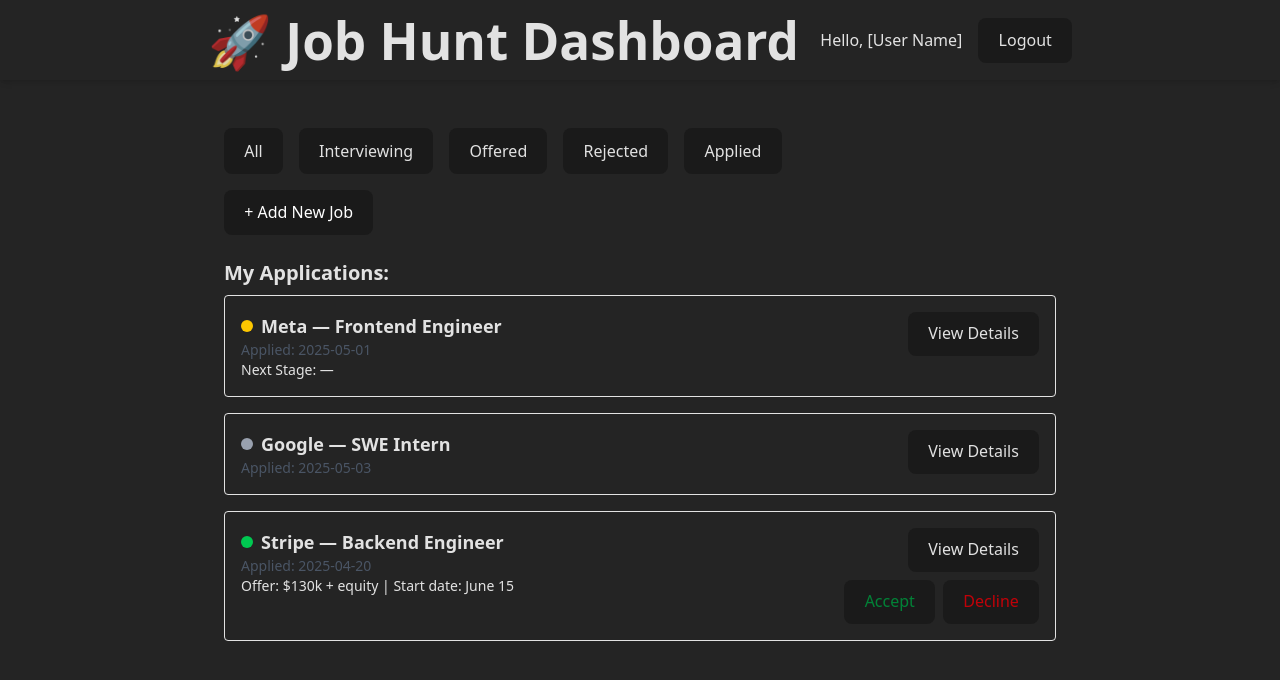
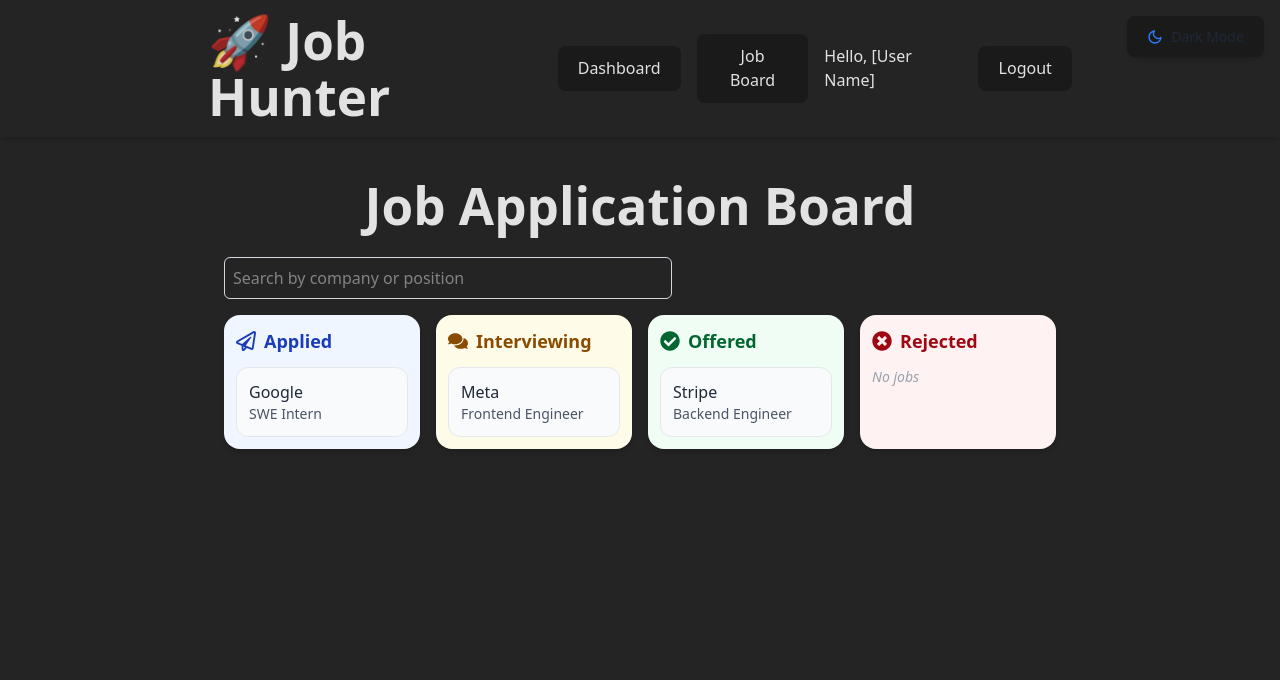
Before and after one commit to MicahEhrlich/job-seeker-client, a React (Vite) app: page /jobboard in a window 1280 px wide. Shown: the top 680 px of the page. Built offline with nearby package versions, Linux system fonts and the light colour scheme.

Commit message:
added JobBoard page with routing

```diff
--- a/src/App.tsx
+++ b/src/App.tsx
@@ -1,7 +1,9 @@
 import './App.css'
 import { Dashboard } from './components/Dashboard'
+import { JobBoard } from './components/JobBoard'
 import { Layout } from './components/Layout/Layout'
 import { Navbar } from './components/Layout/Navbar'
+import { Routes, Route } from 'react-router-dom'
 
 function App() {
 
@@ -9,8 +11,12 @@
     <>
       <Navbar />
       <Layout>
-        <Dashboard />
-      </Layout>
+        <Routes>
+          <Route path="/" element={<Dashboard />} />
+          <Route path="/dashboard" element={<Dashboard />} />
+          <Route path="/jobboard" element={<JobBoard />} />
+        </Routes>
+      </Layout >
     </>
   )
 }
--- a/src/components/Dashboard.tsx
+++ b/src/components/Dashboard.tsx
@@ -1,13 +1,15 @@
 import { useEffect, useState } from "react";
-import { MOCK_JOBS } from "../mock/mockData.ts";
 import { AddNewJob } from "./AddNewJob.tsx";
 import type { Job } from "../types.ts";
 import { JobDetailsModal } from "./JobDetailsModal.tsx";
 import { statusColor } from "../utils.ts";
+import { useJobStore } from "../stores/jobStore.ts";
 
 export const Dashboard = () => {
-    const [jobs, setJobs] = useState<Job[]>(MOCK_JOBS)
-    const [filteredJobs, setFilteredJobs] = useState<Job[]>(MOCK_JOBS)
+    const jobs = useJobStore((state) => state.jobs)
+    const setJobs = useJobStore((state => state.setJobs))
+
+    const [filteredJobs, setFilteredJobs] = useState<Job[]>(jobs)
     const [filter, setFilter] = useState('all')
     const [showModal, setShowModal] = useState(false)
     const [selectedJob, setSelectedJob] = useState<Job | null>(null)
@@ -20,14 +22,12 @@
 
     const handleAddJob = (job: Job) => {
         const newJob = { ...job, id: Date.now() }
-        setJobs(prev => [newJob, ...prev])
+        setJobs([newJob, ...jobs])
         setShowModal(false)
     }
 
     const handleUpdateJob = (updatedJob: Job) => {
-        setJobs(prev =>
-            prev.map(j => (j.id === updatedJob.id ? updatedJob : j))
-        )
+        setJobs(jobs.map(j => (j.id === updatedJob.id ? updatedJob : j)))
     }
 
     return (
--- /dev/null
+++ b/src/components/JobBoard.tsx
@@ -0,0 +1,82 @@
+import {
+    FaRegPaperPlane,
+    FaComments,
+    FaCheckCircle,
+    FaTimesCircle,
+} from "react-icons/fa"
+import { useJobStore } from "../stores/jobStore"
+import type { Job } from "../types.ts";
+import { SearchBar } from "./SearchBar.tsx";
+
+const statuses: {
+    key: string
+    label: string
+    icon: React.ComponentType<{ className?: string }>
+    color: keyof typeof bgColors
+}[] = [
+        { key: "applied", label: "Applied", icon: FaRegPaperPlane, color: "blue" },
+        { key: "interviewing", label: "Interviewing", icon: FaComments, color: "yellow" },
+        { key: "offered", label: "Offered", icon: FaCheckCircle, color: "green" },
+        { key: "rejected", label: "Rejected", icon: FaTimesCircle, color: "red" },
+    ]
+
+const bgColors = {
+    blue: "bg-blue-50 border-blue-200",
+    yellow: "bg-yellow-50 border-yellow-200",
+    green: "bg-green-50 border-green-200",
+    red: "bg-red-50 border-red-200",
+}
+
+const textColors = {
+    blue: "text-blue-800",
+    yellow: "text-yellow-800",
+    green: "text-green-800",
+    red: "text-red-800",
+}
+
+export const JobBoard = () => {
+    const jobs = useJobStore((state) => state.jobs)
+    const searchQuery = useJobStore((state) => state.searchQuery)?.toLowerCase()
+
+    const filteredJobs = jobs.filter((job) => {
+        if (!searchQuery) return true
+        return (
+            job.company_name.toLowerCase().includes(searchQuery) ||
+            job.position.toLowerCase().includes(searchQuery)
+        )
+    })
+
+    const groupedJobs = statuses.reduce<Record<string, Job[]>>((acc, status) => {
+        acc[status.key] = filteredJobs.filter((job) => job.status === status.key)
+        return acc
+    }, {})
+
+    return (
+        <div className="p-4 min-h-screen">
+            <h1 className="text-3xl font-bold mb-6 text-center">Job Application Board</h1>
+            <SearchBar />
+            <div className="grid grid-cols-1 sm:grid-cols-2 md:grid-cols-4 gap-4">
+                {statuses.map(({ key, label, icon: Icon, color }) => (
+                    <div key={key} className={`rounded-2xl shadow-md p-3 ${bgColors[color]}`}>
+                        <div className={`flex items-center gap-2 mb-3 ${textColors[color]}`}>
+                            <Icon className="text-xl" />
+                            <h2 className="text-lg font-semibold">{label}</h2>
+                        </div>
+                        <div className="space-y-3">
+                            {groupedJobs[key]?.length > 0 ? (
+                                groupedJobs[key].map(job => (
+                                    <div key={job.id} className="bg-gray-50 p-3 rounded-xl border border-gray-200 hover:shadow transition">
+                                        <p className="font-medium text-gray-800">{job.company_name}</p>
+                                        <p className="text-sm text-gray-600">{job.position}</p>
+                                    </div>
+                                ))
+                            ) : (
+                                <p className="text-sm text-gray-400 italic">No jobs</p>
+                            )}
+                        </div>
+                    </div>
+                ))}
+            </div>
+        </div>
+    )
+}
--- /dev/null
+++ b/src/components/Layout/DarkModeToggle.tsx
@@ -0,0 +1,44 @@
+import { useEffect, useState } from "react"
+import { FiSun, FiMoon } from "react-icons/fi"
+
+export const DarkModeToggle = () => {
+  const [isDark, setIsDark] = useState(false)
+
+  useEffect(() => {
+    // Load theme from localStorage or system preference
+    const saved = localStorage.getItem("theme")
+    const prefersDark = window.matchMedia("(prefers-color-scheme: dark)").matches
+
+    if (saved === "dark" || (!saved && prefersDark)) {
+      document.documentElement.classList.add("dark")
+      setIsDark(true)
+    } else {
+      document.documentElement.classList.remove("dark")
+      setIsDark(false)
+    }
+  }, [])
+
+  const toggleTheme = () => {
+    const newTheme = !isDark
+    setIsDark(newTheme)
+
+    if (newTheme) {
+      document.documentElement.classList.add("dark")
+      localStorage.setItem("theme", "dark")
+    } else {
+      document.documentElement.classList.remove("dark")
+      localStorage.setItem("theme", "light")
+    }
+  }
+
+  return (
+    <button
+      onClick={toggleTheme}
+      className="fixed top-4 right-4 z-50 flex items-center gap-2 px-3 py-2 rounded-xl bg-white dark:bg-gray-800 text-gray-800 dark:text-gray-100 shadow-md transition-colors"
+      title="Toggle dark mode"
+    >
+      {isDark ? <FiSun className="text-yellow-300" /> : <FiMoon className="text-blue-500" />}
+      <span className="text-sm">{isDark ? "Light Mode" : "Dark Mode"}</span>
+    </button>
+  )
+}
--- a/src/components/Layout/Layout.tsx
+++ b/src/components/Layout/Layout.tsx
@@ -1,6 +1,9 @@
+import { DarkModeToggle } from "./DarkModeToggle";
+
 export const Layout = ({ children }: { children: React.ReactNode }) => {
     return (
         <div className="min-h-screen">
+            <DarkModeToggle />
             <main className="max-w-4xl mx-auto px-4 py-6">
                 {children}
             </main>
--- a/src/components/Layout/Navbar.tsx
+++ b/src/components/Layout/Navbar.tsx
@@ -1,9 +1,15 @@
+import { useNavigate } from "react-router-dom";
+
 export const Navbar = () => {
+    const navigate = useNavigate()
+
     return (
         <nav className="shadow-md">
             <div className="max-w-4xl mx-auto px-4 py-3 flex justify-between items-center">
-                <h1 className="text-xl font-bold">🚀 Job Hunt Dashboard</h1>
+                <h1 className="text-xl font-bold">🚀 Job Hunter</h1>
                 <div className="flex items-center gap-4">
+                    <button onClick={() => navigate("/dashboard")} className="border px-3 py-1 rounded hover:bg-gray-100">Dashboard</button>
+                    <button onClick={() => navigate("/jobboard")} className="border px-3 py-1 rounded hover:bg-gray-100">Job Board</button>
                     <span>Hello, [User Name]</span>
                     <button className="border px-3 py-1 rounded">Logout</button>
                 </div>
--- /dev/null
+++ b/src/components/SearchBar.tsx
@@ -0,0 +1,16 @@
+import { useJobStore } from "../stores/jobStore"
+
+export const SearchBar = () => {
+  const searchQuery = useJobStore((state) => state.searchQuery)
+  const setSearchQuery = useJobStore((state) => state.setSearchQuery)
+
+  return (
+    <input
+      type="text"
+      placeholder="Search by company or position"
+      className="w-full max-w-md p-2 border border-gray-300 dark:border-gray-700 rounded-md mb-4"
+      value={searchQuery}
+      onChange={(e) => setSearchQuery(e.target.value)}
+    />
+  )
+}
--- a/src/main.tsx
+++ b/src/main.tsx
@@ -1,7 +1,10 @@
 import { createRoot } from 'react-dom/client'
+import { BrowserRouter } from "react-router-dom"
 import './index.css'
 import App from './App.tsx'
 
 createRoot(document.getElementById('root')!).render(
-    <App />,
+    <BrowserRouter>
+        <App />
+    </BrowserRouter>,
 )
--- /dev/null
+++ b/src/stores/jobStore.ts
@@ -0,0 +1,35 @@
+import { create } from "zustand"
+import { persist } from "zustand/middleware"
+import type { JobStore } from "../types"
+import { MOCK_JOBS } from "../mock/mockData"
+
+export const useJobStore = create<JobStore>()(
+    persist(
+        (set) => ({
+            jobs: MOCK_JOBS,
+            searchQuery: "",
+            setSearchQuery: (query) => set({ searchQuery: query }),
+            addJob: (job) =>
+                set((state) => ({
+                    jobs: [...state.jobs, job],
+                })),
+
+            updateJob: (id, update) =>
+                set((state) => ({
+                    jobs: state.jobs.map((job) =>
+                        String(job.id) === String(id) ? { ...job, ...update } : job
+                    ),
+                })),
+
+            deleteJob: (id) =>
+                set((state) => ({
+                    jobs: state.jobs.filter((job) => String(job.id) !== String(id)),
+                })),
+
+            setJobs: (jobs) => set({ jobs }),
+        }),
+        {
+            name: "job-storage", // persist to localStorage
+        }
+    )
+)
--- /dev/null
+++ b/tailwind.config.ts
@@ -0,0 +1,13 @@
+// tailwind.config.ts
+import type { Config } from "tailwindcss"
+
+const config: Config = {
+  content: ["./index.html", "./src/**/*.{ts,tsx}"],
+  darkMode: "class", // enable class-based dark mode
+  theme: {
+    extend: {},
+  },
+  plugins: [],
+}
+
+export default config
```
Also changed, not shown: package.json (+6 -1 lines), src/types.ts (+10 -0 lines).
